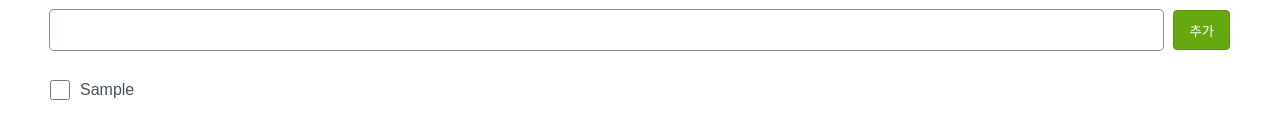
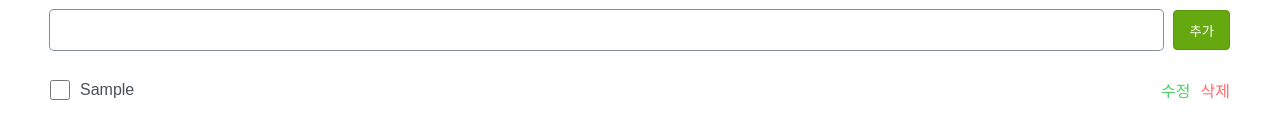
Before and after one commit to Orchemi/Code_Playground, a Next.js app: page /projects/todo-list in a window 1280 px wide. Both pictures are taken after typing "Sample" into the empty fields and a click on the button "추가". Shown: the part 166-304 px from the top of the page. Built offline with nearby package versions, Linux system fonts and the light colour scheme.

Commit message:
backup: making func buttons

```diff
--- a/src/components/todoList/Todo.tsx
+++ b/src/components/todoList/Todo.tsx
@@ -2,18 +2,56 @@
 
 import { FC } from 'react';
 import { TodoType } from '@components/todoList/types';
-import { todoCss } from '@components/todoList/styles';
+import { todoButtonContainerCss, todoContentCss, todoCss } from '@components/todoList/styles';
+import { COLORS } from '@styles/colors';
+import { commonButtonCss } from '@styles/common';
+import useTodo from '@components/todoList/useTodo';
 import useTodoList from '@components/todoList/useTodoList';
+
+interface TodoButtonProps {
+  color: string;
+  onClick: () => void;
+  children: React.ReactNode;
+}
+
+const TodoButton: FC<TodoButtonProps> = ({ color, onClick, children }) => {
+  return (
+    <span css={commonButtonCss({ color })} onClick={onClick}>
+      {children}
+    </span>
+  );
+};
 
 const Todo: FC<TodoType> = ({ id, content, isDone }) => {
   const { changeTodoStatus } = useTodoList();
+  const { isChangingTodoContent, changeTodoEditStatus } = useTodo();
 
-  const onChangeTodoStatus = () => changeTodoStatus(id);
+  const onChangeTodoStatus = () => {
+    changeTodoStatus(id);
+  };
 
   return (
-    <li css={todoCss(isDone)} onClick={onChangeTodoStatus}>
-      <input type="checkbox" checked={isDone} onChange={onChangeTodoStatus} />
-      <span>{content}</span>
+    <li css={todoCss}>
+      <div css={todoContentCss(isDone)} onClick={onChangeTodoStatus}>
+        <input type="checkbox" checked={isDone} onChange={onChangeTodoStatus} />
+        <span>{content}</span>
+      </div>
+
+      {isChangingTodoContent ? (
+        <div css={todoButtonContainerCss}>
+          <TodoButton color={COLORS.gray500} onClick={changeTodoEditStatus}>
+            취소
+          </TodoButton>
+          <span css={commonButtonCss({ color: COLORS.blue500 })}>완료</span>
+        </div>
+      ) : (
+        <div css={todoButtonContainerCss}>
+          <TodoButton color={COLORS.green500} onClick={changeTodoEditStatus}>
+            수정
+          </TodoButton>
+          <span css={commonButtonCss({ color: COLORS.red500 })}>삭제</span>
+        </div>
+      )}
     </li>
   );
 };
--- a/src/components/todoList/TodoList.tsx
+++ b/src/components/todoList/TodoList.tsx
@@ -1,12 +1,12 @@
 'use client';
 
-import { FC } from 'react';
+import { FC, useEffect } from 'react';
 import useTodoList from '@components/todoList/useTodoList';
 import Todo from '@components/todoList/Todo';
 import { todoListCss } from '@components/todoList/styles';
 
 const TodoList: FC = () => {
-  const { todoList } = useTodoList();
+  const { todoList, setTodoList } = useTodoList();
 
   return (
     <ul css={todoListCss}>
--- a/src/components/todoList/styles.ts
+++ b/src/components/todoList/styles.ts
@@ -5,13 +5,21 @@ export const todoListCss = css`
   margin: 20px 0;
 `;
 
-export const todoCss = (isDone: boolean) => css`
+export const todoCss = css`
   display: flex;
   align-items: center;
-  gap: 10px;
+  justify-content: space-between;
   height: 40px;
   color: ${COLORS.main};
 
+  & > div {
+    display: flex;
+    align-items: center;
+    gap: 10px;
+  }
+`;
+
+export const todoContentCss = (isDone: boolean) => css`
   input {
     width: 20px;
     aspect-ratio: 1/1;
@@ -21,6 +29,14 @@ export const todoCss = (isDone: boolean) => css`
     text-decoration: ${isDone ? 'line-through' : 'none'};
   }
 `;
+
+export const todoButtonContainerCss = css`
+  & > button:hover {
+    cursor: pointer;
+  }
+`;
+
+export const todoInputContainerCss = css``;
 
 export const TodoInputCss = css`
   display: flex;
--- /dev/null
+++ b/src/components/todoList/useTodo.tsx
@@ -0,0 +1,16 @@
+import { useState } from 'react';
+
+const useTodo = () => {
+  const [isChangingTodoContent, setIsChangingTodoContent] = useState(false);
+
+  const changeTodoEditStatus = () => {
+    setIsChangingTodoContent(!isChangingTodoContent);
+  };
+
+  return {
+    isChangingTodoContent,
+    changeTodoEditStatus,
+  };
+};
+
+export default useTodo;
--- a/src/components/todoList/useTodoList.tsx
+++ b/src/components/todoList/useTodoList.tsx
@@ -1,9 +1,18 @@
 import { useRecoilState } from 'recoil';
 import { latestTodoIdState, todoListState } from '@stores/todoList';
+import { useEffect } from 'react';
 
 const useTodoList = () => {
   const [todoList, setTodoList] = useRecoilState(todoListState);
   const [latestTodoId, setLatestTodoId] = useRecoilState(latestTodoIdState);
+
+  useEffect(() => {
+    refreshTodoListInLocalStorage();
+  }, [todoList]);
+
+  const refreshTodoListInLocalStorage = () => {
+    localStorage.setItem('todoList', JSON.stringify(todoList));
+  };
 
   const createTodo = (content: string) => {
     const newTodoList = [
@@ -30,12 +39,15 @@ const useTodoList = () => {
       }
     });
     setTodoList(newTodoList);
+    refreshTodoListInLocalStorage();
   };
 
   return {
     createTodo,
     changeTodoStatus,
     todoList,
+    setTodoList,
+    refreshTodoListInLocalStorage,
   };
 };
 
--- a/src/stores/todoList/index.ts
+++ b/src/stores/todoList/index.ts
@@ -1,9 +1,14 @@
 import { atom } from 'recoil';
 import { TodoType } from '@components/todoList/types';
 
+const findLocalStorageTodoList = (): TodoType[] => {
+  const todoList = localStorage.getItem('todoList');
+  return todoList ? JSON.parse(todoList) : [];
+};
+
 export const todoListState = atom({
   key: 'todoListState',
-  default: [] as TodoType[],
+  default: findLocalStorageTodoList(),
 });
 
 export const latestTodoIdState = atom({
--- a/src/styles/common.ts
+++ b/src/styles/common.ts
@@ -6,3 +6,14 @@ export const commonContainerStyle = css`
   min-width: 800px;
   max-width: 2000px;
 `;
+
+export interface commonButtonProps {
+  color: string;
+}
+export const commonButtonCss = ({ color }: commonButtonProps) => css`
+  color: ${color};
+
+  &:hover {
+    cursor: pointer;
+  }
+`;
```
